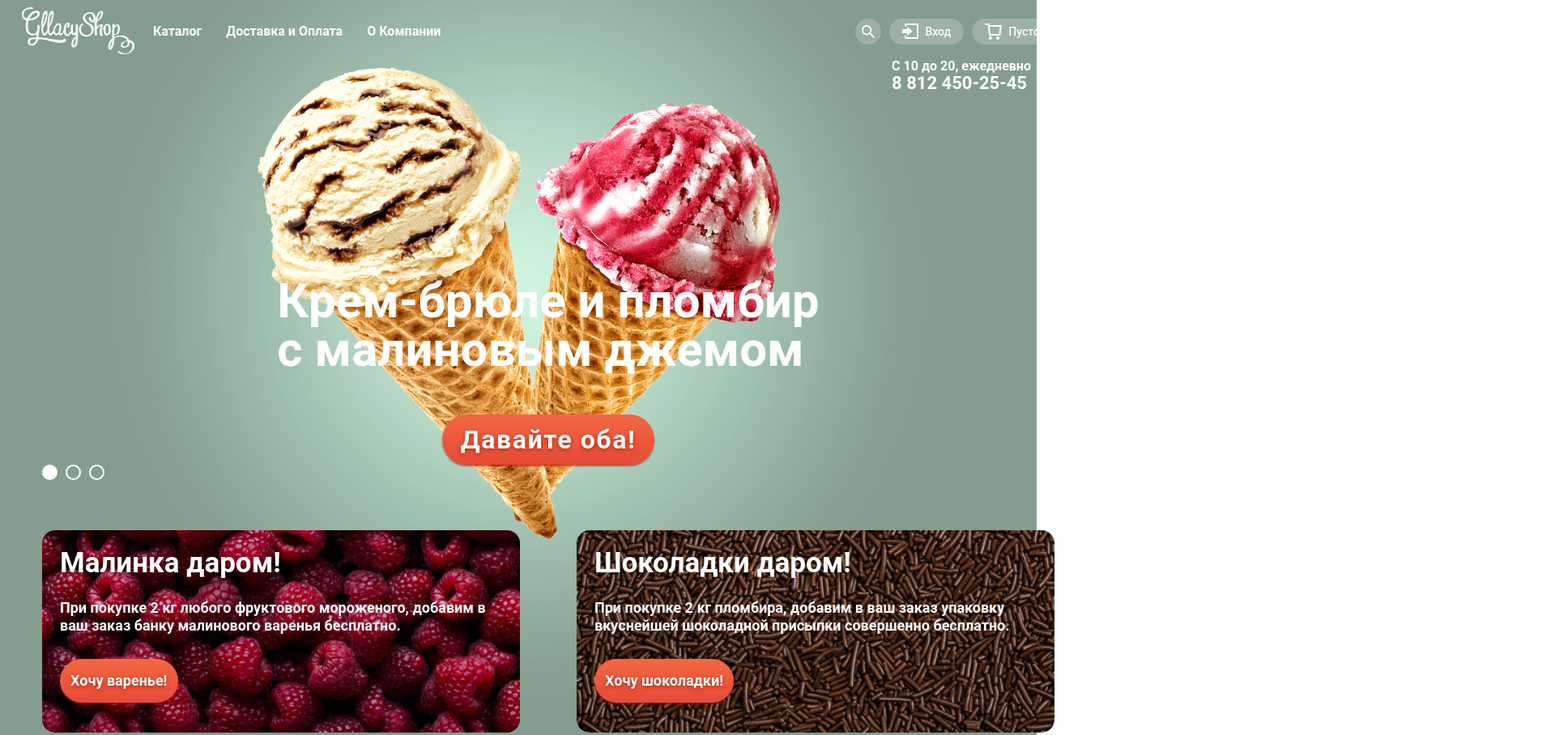
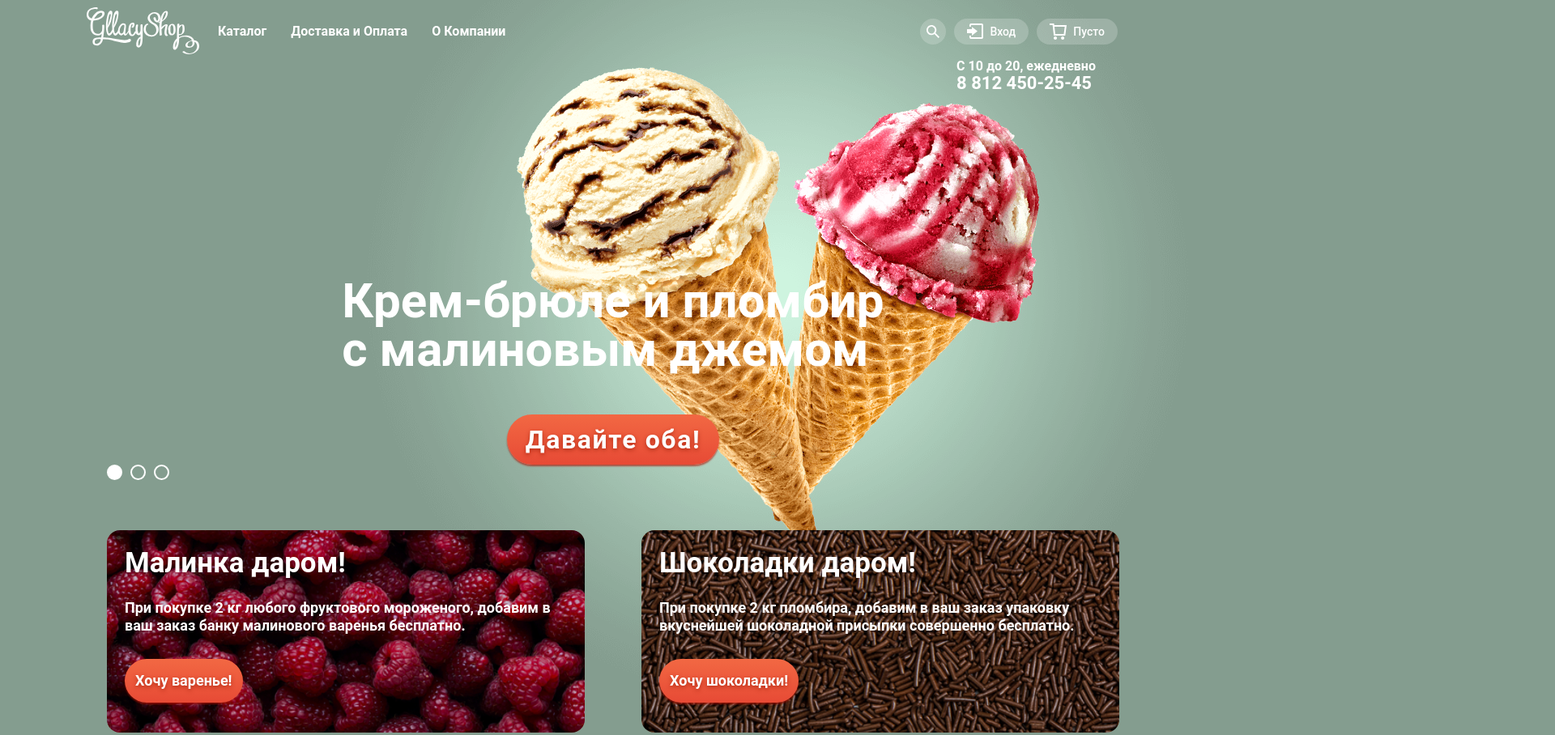
Before and after one commit to Thggggf/Gllacy, a website: page index.html in a window 1280 px wide. Shown: the top 908 px of the page at 81% size, 1920 px wide, since content can reach past the window. Drawn offline with Linux system fonts and the light colour scheme.

Commit message:
full fix

```diff
--- a/css/styles.css
+++ b/css/styles.css
@@ -60,7 +60,7 @@
 /*General*/
 
 .page-body {
-    padding-right: 54px;
+    /* padding-right: 54px; */
     font-family: "Roboto", sans-serif;
     font-style: normal;
     font-weight: bold;
@@ -723,16 +723,26 @@ img {
 .page {
     height: 100%;
     display: grid;
+    position: absolute;
+
+
+
 }
 
 .page-body {
     min-height: 100%;
-    width: 1300px;
-    justify-self: center;
+    width: 100vw;
+
 
     display: grid grid;
     grid-template-columns: min-content 1fr min-content;
     align-content: start;
+    overflow-x: hidden;
+}
+@media(min-width:px){
+    .page-body{
+
+    }
 }
 .container {
     width: 100%;
@@ -876,10 +886,25 @@ img {
 
 
 
+
+
+
 }
 
 /*Slide-backgrounds*/
-
+.site-wrapper {
+    min-height: 100%;
+    width: 1300px;
+    padding: 0 80px;
+    margin: 0 auto;
+
+
+    display: grid grid;
+    grid-template-columns: min-content 1fr min-content;
+    align-content: start;
+    overflow-x: hidden;
+    min-width: 940px;
+}
 .site-wrapper-1 {
     background-color: var(--background-1);
     background-image: url(../img/Slide-1.png);
@@ -899,9 +924,15 @@ img {
     left: 0;
     background-repeat: no-repeat;
     background-position: top center;
+
     z-index: -1;
     overflow: visible;
 
+}
+@media (max-width: 1470px){
+    .page-body__background{
+        padding-left: 50vw;
+    }
 }
 /*News*/
 .news {
--- a/index.html
+++ b/index.html
@@ -19,6 +19,7 @@
 </head>
 
 <body class="page-body">
+    <div class="site-wrapper">
         <div class="page-body__background site-wrapper-1"></div>
 
 
@@ -440,6 +441,7 @@
         <div class="fade"></div>
         <script src = "js/popups.js"></script>
         <script src = "js/script.js"></script>
+    </div>
 
     <!-- <script src="js/popup.js"></script> -->
 </body>
```
Lines whose indentation alone changed are shown as unchanged.
